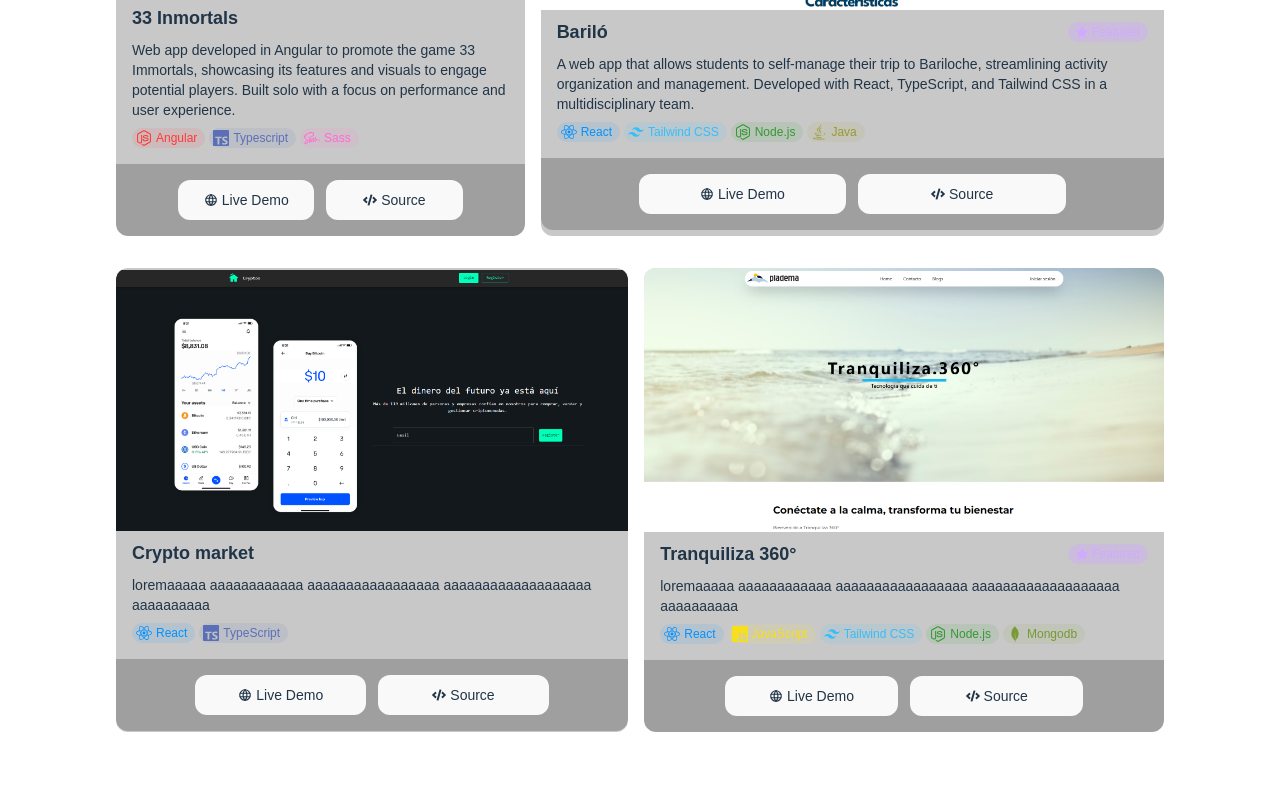
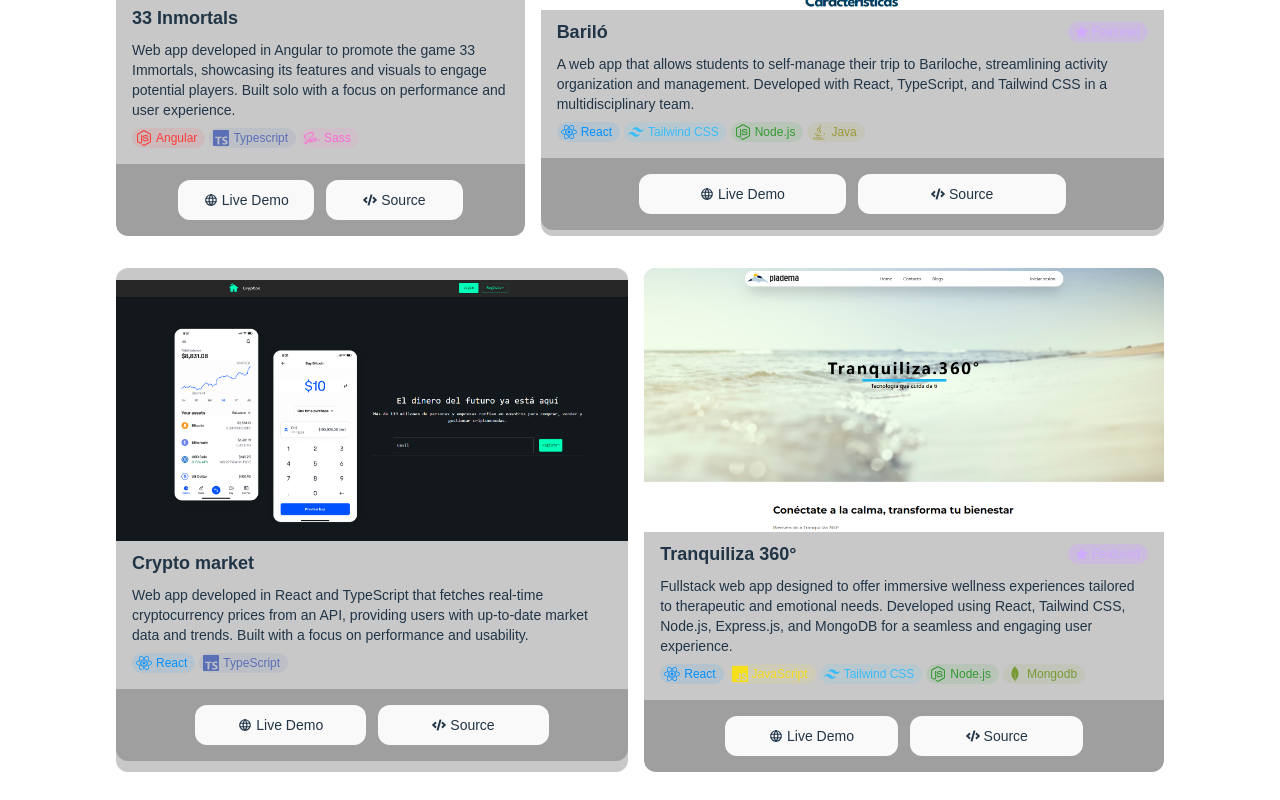
Before and after one commit to Sergio-Dannunzio/Portfolio, a React (Vite) app: page /Portfolio/projects in a window 1280 px wide. Shown: the part 607-1407 px from the top of the page. Before the commit the page ends 1367 px from the top, so only its background shows below. Built offline with nearby package versions, Linux system fonts and the light colour scheme.

Commit message:
added description tranquiliza and crypto market

```diff
--- a/src/pages/ProjectsDetail.jsx
+++ b/src/pages/ProjectsDetail.jsx
@@ -78,13 +78,13 @@ const ProjectsDetail = () => {
             </div>
             <div className="flex flex-col lg:flex-row">
               <ProjectDetail title={"Crypto market"} img={page4}
-               text={"loremaaaaa aaaaaaaaaaaa aaaaaaaaaaaaaaaaa aaaaaaaaaaaaaaaaaaa aaaaaaaaaa"}
+               text={"Web app developed in React and TypeScript that fetches real-time cryptocurrency prices from an API, providing users with up-to-date market data and trends. Built with a focus on performance and usability."}
                featured={""}
                stacks={stacksCrypto}
                href={"https://sergio-dannunzio.github.io/crypto-tracker.github.io/"}
                hrefCode={"https://github.com/Sergio-Dannunzio/crypto-tracker.github.io"}></ProjectDetail>
               <ProjectDetail title={"Tranquiliza 360°"} img={page5}
-               text={"loremaaaaa aaaaaaaaaaaa aaaaaaaaaaaaaaaaa aaaaaaaaaaaaaaaaaaa aaaaaaaaaa"}
+               text={"Fullstack web app designed to offer immersive wellness experiences tailored to therapeutic and emotional needs. Developed using React, Tailwind CSS, Node.js, Express.js, and MongoDB for a seamless and engaging user experience."}
                featured={""}
                stacks={stacksTranquiliza}
                isfeatured={true}
```
